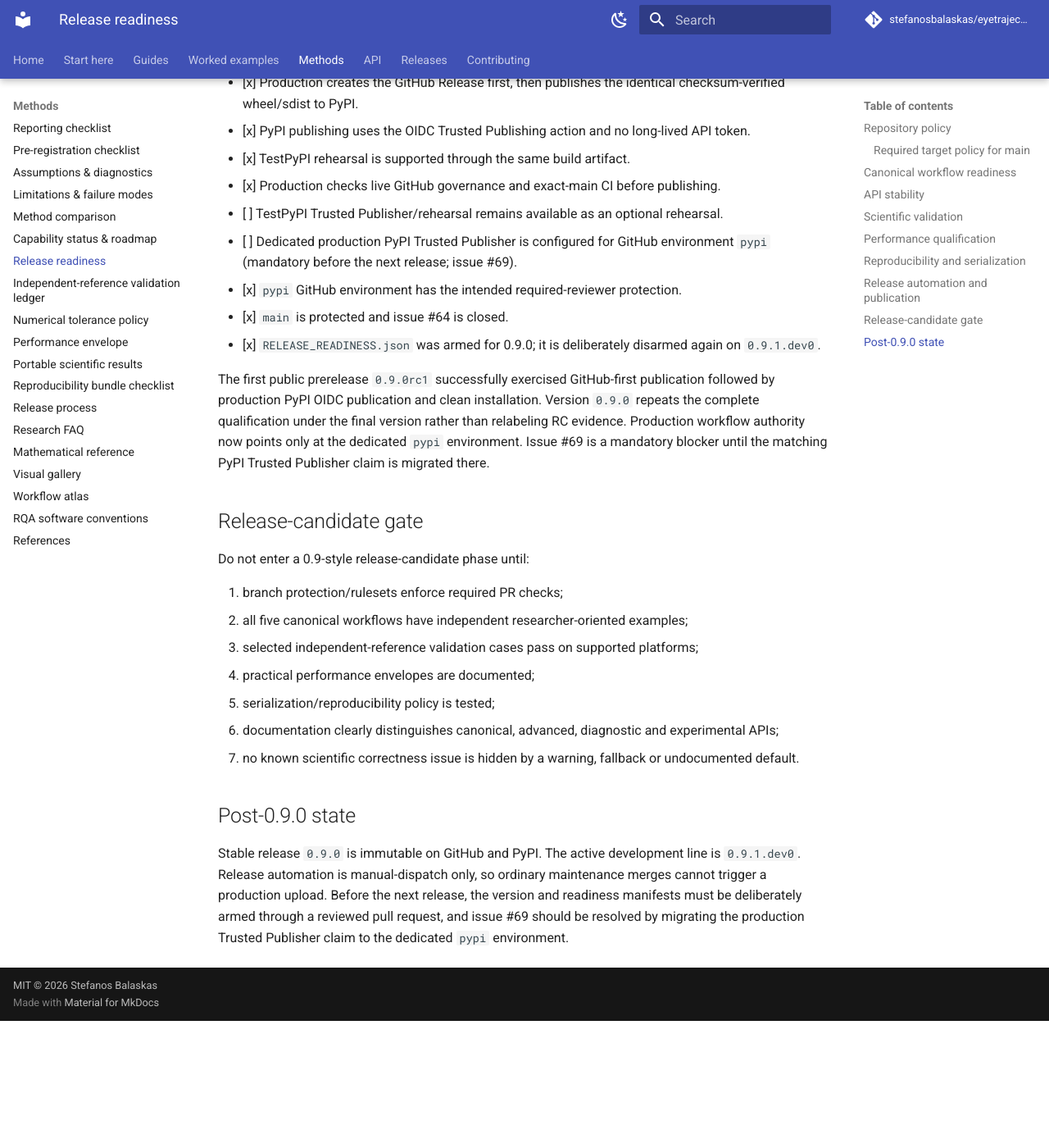
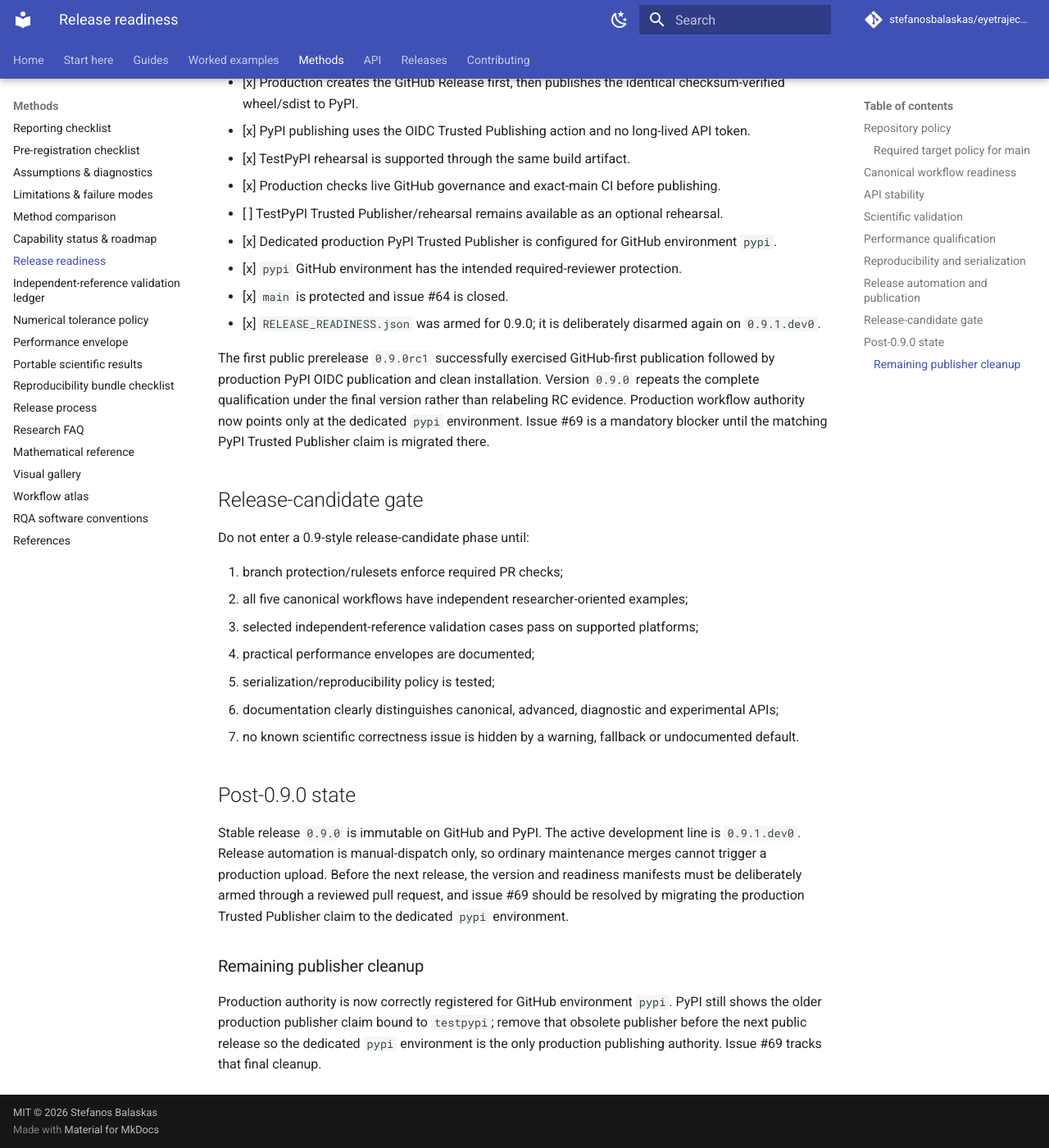
Before and after one commit to stefanosbalaskas/eyetrajectoriespy, an MkDocs documentation site: the page built from docs/release-readiness.md, in a window 1280 px wide and 1400 px high, scrolled down 3766 px. Shown: the whole window at 82% size. Built offline with MkDocs 1.6.1 and Material for MkDocs 9.7.7, drawn with Linux system fonts in a browser that asks for light colours; comment, search, counter and statistics services are not loaded; before the commit the page ends 5011 px from its top, so only the background shows below that.

Commit message:
Record configured dedicated pypi publisher

```diff
--- a/docs/release-readiness.md
+++ b/docs/release-readiness.md
@@ -138,7 +138,7 @@ requalification remains required after merge.
 - [x] Production checks live GitHub governance and exact-main CI before
       publishing.
 - [ ] TestPyPI Trusted Publisher/rehearsal remains available as an optional rehearsal.
-- [ ] Dedicated production PyPI Trusted Publisher is configured for GitHub environment `pypi` (mandatory before the next release; issue #69).
+- [x] Dedicated production PyPI Trusted Publisher is configured for GitHub environment `pypi`.
 - [x] `pypi` GitHub environment has the intended required-reviewer protection.
 - [x] `main` is protected and issue #64 is closed.
 - [x] `RELEASE_READINESS.json` was armed for 0.9.0; it is deliberately disarmed again on `0.9.1.dev0`.
@@ -173,3 +173,12 @@ maintenance merges cannot trigger a production upload. Before the next release,
 the version and readiness manifests must be deliberately armed through a
 reviewed pull request, and issue #69 should be resolved by migrating the
 production Trusted Publisher claim to the dedicated `pypi` environment.
+
+
+### Remaining publisher cleanup
+
+Production authority is now correctly registered for GitHub environment
+`pypi`. PyPI still shows the older production publisher claim bound to
+`testpypi`; remove that obsolete publisher before the next public release so
+the dedicated `pypi` environment is the only production publishing authority.
+Issue #69 tracks that final cleanup.
```
